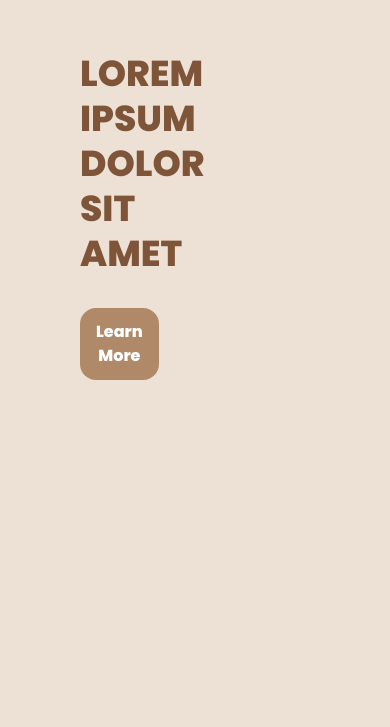
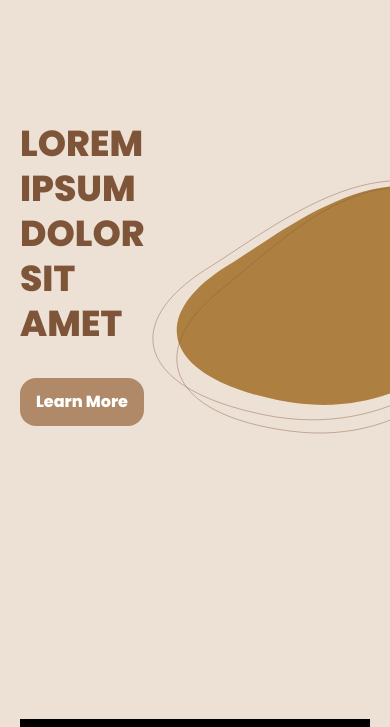
Before and after one commit to michaeldiputra/WovenRattan, a Next.js app: page / in a window 390 px wide. Shown: the part 125-852 px from the top of the page. Built offline with nearby package versions, Linux system fonts and the light colour scheme.

Commit message:
make home responsive on tablet

```diff
--- a/src/pages/index.js
+++ b/src/pages/index.js
@@ -3,17 +3,24 @@ import pictureBgHome from "../../public/landing/picture-bg-home.svg";
 
 export default function Home() {
   return (
-    <div className="px-20 overflow-x-hidden">
-      <section className="flex max-h-svh h-screen pt-16 w-full justify-between">
-        <div className="flex flex-col w-1/3 max-w-md mt-28">
-          <h1 className="text-secondary text-wr6xl font-extrabold text-pretty !leading-tight uppercase pb-8">Lorem ipsum dolor sit amet</h1>
-          <button className="bg-[#B08968] text-white w-fit font-extrabold py-3 px-4 rounded-2xl">Learn More</button>
-        </div>
-        <div>
-          <Image src={pictureBgHome} alt="bg-picture" className="h-full translate-x-72" />
-        </div>
-      </section>
+    <div className="flex justify-center px-5 md:px-12 lg:px-16 xl:px-20 overflow-x-hidden">
+      <div className="max-w-7xl w-full">
+
+        <section className="flex max-h-svh h-screen pt-16 w-full justify-between items-center">
+          <div className="flex flex-col w-full max-w-md -mt-28">
+            <h1 className="text-secondary text-wr6xl font-extrabold text-pretty !leading-tight uppercase pb-8">Lorem ipsum dolor sit amet</h1>
+            <button className="bg-[#B08968] text-white w-fit font-extrabold py-3 px-4 rounded-2xl">Learn More</button>
+          </div>
+          <div className="min-w-96 h-fit flex items-center md:-mr-60 lg:-mr-72 xl:-mr-80">
+            <Image src={pictureBgHome} alt="bg-picture" className="max-h-screen -mt-8" />
+          </div>
+        </section>
+
+        <section className="p-1 bg-black">
+
+        </section>
+
+      </div>
     </div>
-
   );
 }
```
